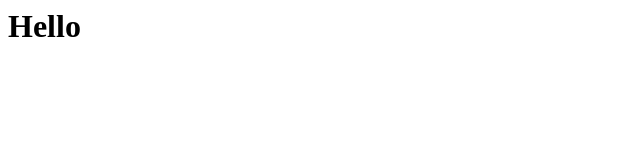
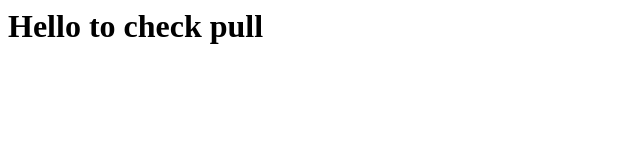
Before and after one commit to swathigbangera/DEMO2, a plain HTML site: page index.html in a window 1280 px wide. Shown: the whole page, without its empty margins (0-640 px from the left). Drawn offline with Linux system fonts and the light colour scheme.

Commit message:
Update index.html to check pull

```diff
--- a/index.html
+++ b/index.html
@@ -1,3 +1,4 @@
 <h1>
     Hello
+    to check pull
 </h1>
```
